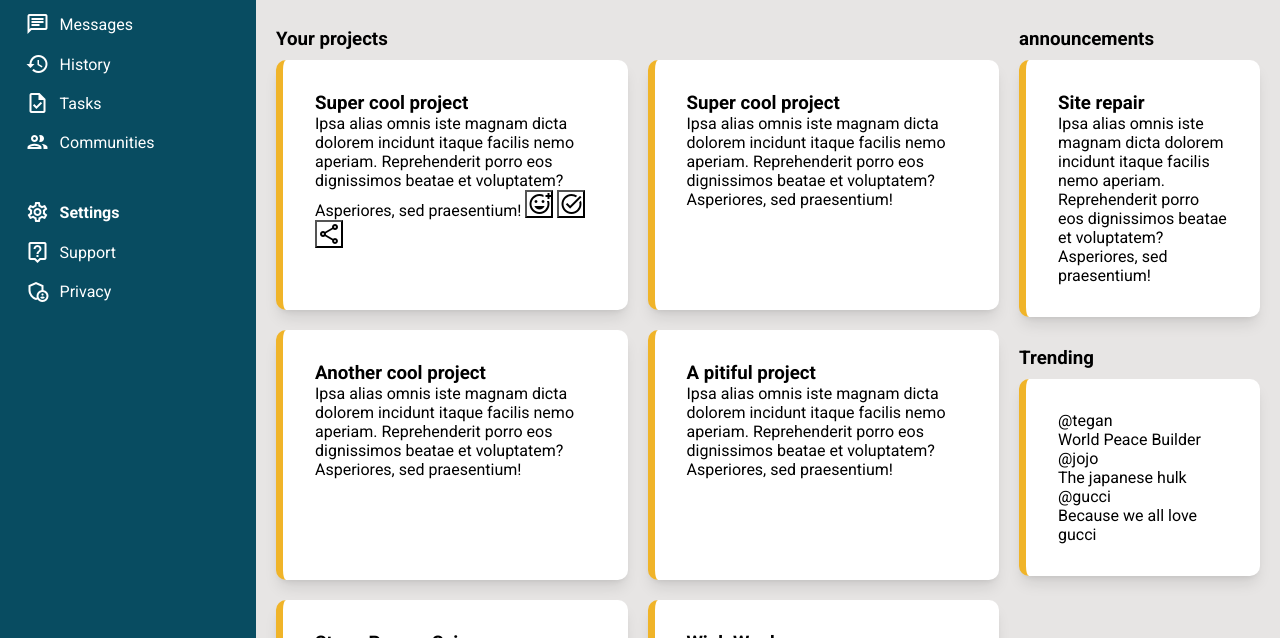
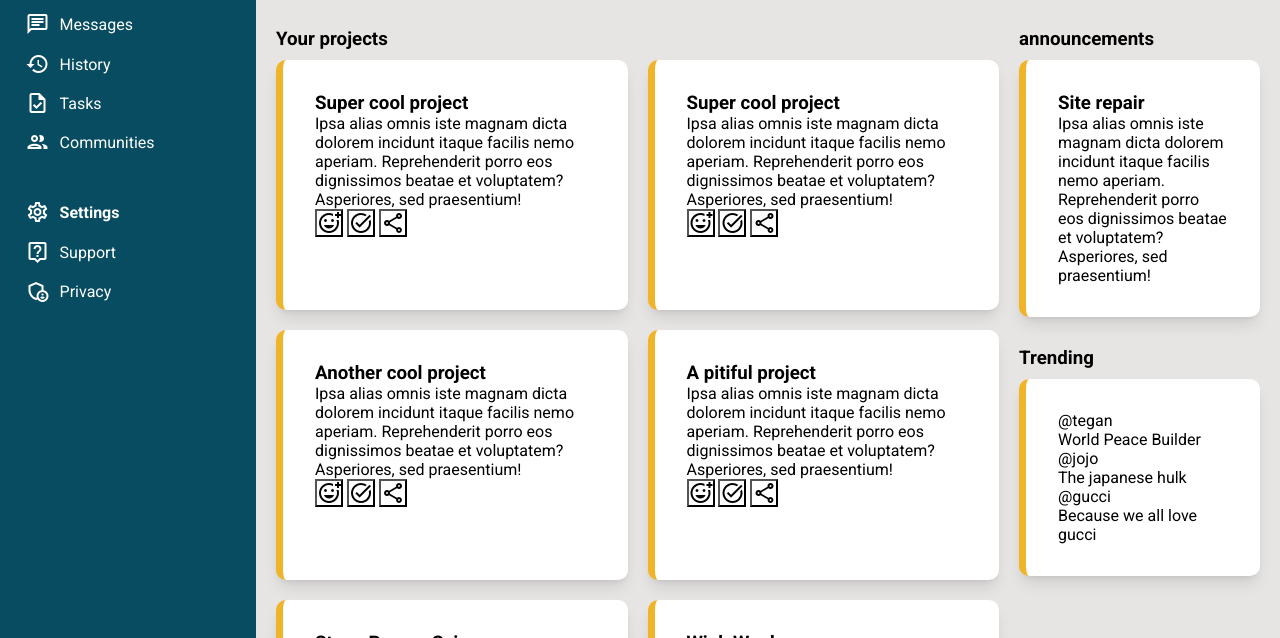
Before and after one commit to growindiedev/odin-admin-dashboard, a plain HTML site: page index.html in a window 1280 px wide. Shown: the part 162-800 px from the top of the page. Drawn offline with Linux system fonts and the light colour scheme.

Commit message:
add buttons in cards

```diff
--- a/index.html
+++ b/index.html
@@ -65,54 +65,100 @@
         <div class="project-cards">
           <div class="card">
             <h3>Super cool project</h3>
+            <p>
               Ipsa alias omnis iste magnam dicta dolorem incidunt
               itaque facilis nemo aperiam. Reprehenderit porro eos
               dignissimos beatae et voluptatem? Asperiores, sed praesentium!
+              </p>
+              <div>
                 <button class="material-icons-outlined card-btn">add_reaction</button>
                 <button class="material-icons-outlined card-btn">task_alt</button>
                 <button class="material-icons-outlined card-btn">share</button>
               </div>
+          </div>
 
           <div class="card">
             <h3>Super cool project</h3>
+            <p>
             Ipsa alias omnis iste magnam dicta dolorem incidunt
             itaque facilis nemo aperiam. Reprehenderit porro eos
             dignissimos beatae et voluptatem? Asperiores, sed praesentium!
+            </p>
+            <div>
+              <button class="material-icons-outlined card-btn">add_reaction</button>
+              <button class="material-icons-outlined card-btn">task_alt</button>
+              <button class="material-icons-outlined card-btn">share</button>
+            </div>
           </div>
 
           <div class="card">
             <h3>Another cool project</h3>
+              <p>
               Ipsa alias omnis iste magnam dicta dolorem incidunt
               itaque facilis nemo aperiam. Reprehenderit porro eos
               dignissimos beatae et voluptatem? Asperiores, sed praesentium!
+              </p>
+              <div>
+                <button class="material-icons-outlined card-btn">add_reaction</button>
+                <button class="material-icons-outlined card-btn">task_alt</button>
+                <button class="material-icons-outlined card-btn">share</button>
+              </div>
           </div>
 
           <div class="card">
             <h3>A pitiful project</h3>
+            <p>
               Ipsa alias omnis iste magnam dicta dolorem incidunt
               itaque facilis nemo aperiam. Reprehenderit porro eos
               dignissimos beatae et voluptatem? Asperiores, sed praesentium!
+              </p>
+              <div>
+                <button class="material-icons-outlined card-btn">add_reaction</button>
+                <button class="material-icons-outlined card-btn">task_alt</button>
+                <button class="material-icons-outlined card-btn">share</button>
+              </div>
           </div>
 
           <div class="card">
             <h3>Stone Papers Scissors</h3>
+            <p>
               Ipsa alias omnis iste magnam dicta dolorem incidunt
               itaque facilis nemo aperiam. Reprehenderit porro eos
               dignissimos beatae et voluptatem? Asperiores, sed praesentium!
+              </p>
+              <div>
+                <button class="material-icons-outlined card-btn">add_reaction</button>
+                <button class="material-icons-outlined card-btn">task_alt</button>
+                <button class="material-icons-outlined card-btn">share</button>
+              </div>
           </div>
 
           <div class="card">
             <h3>Wink Wonk</h3>
+            <p>
               Ipsa alias omnis iste magnam dicta dolorem incidunt
               itaque facilis nemo aperiam. Reprehenderit porro eos
               dignissimos beatae et voluptatem? Asperiores, sed praesentium!
+              </p>
+              <div>
+                <button class="material-icons-outlined card-btn">add_reaction</button>
+                <button class="material-icons-outlined card-btn">task_alt</button>
+                <button class="material-icons-outlined card-btn">share</button>
+              </div>
           </div>
 
           <div class="card">
             <h3>A defi protocol</h3>
+            <p>
               Ipsa alias omnis iste magnam dicta dolorem incidunt
               itaque facilis nemo aperiam. Reprehenderit porro eos
               dignissimos beatae et voluptatem? Asperiores, sed praesentium!
+              </p>
+              <div>
+                <button class="material-icons-outlined card-btn">add_reaction</button>
+                <button class="material-icons-outlined card-btn">task_alt</button>
+                <button class="material-icons-outlined card-btn">share</button>
+              </div>
           </div>
         </div>
       </div>
```
Lines whose indentation alone changed are shown as unchanged.
